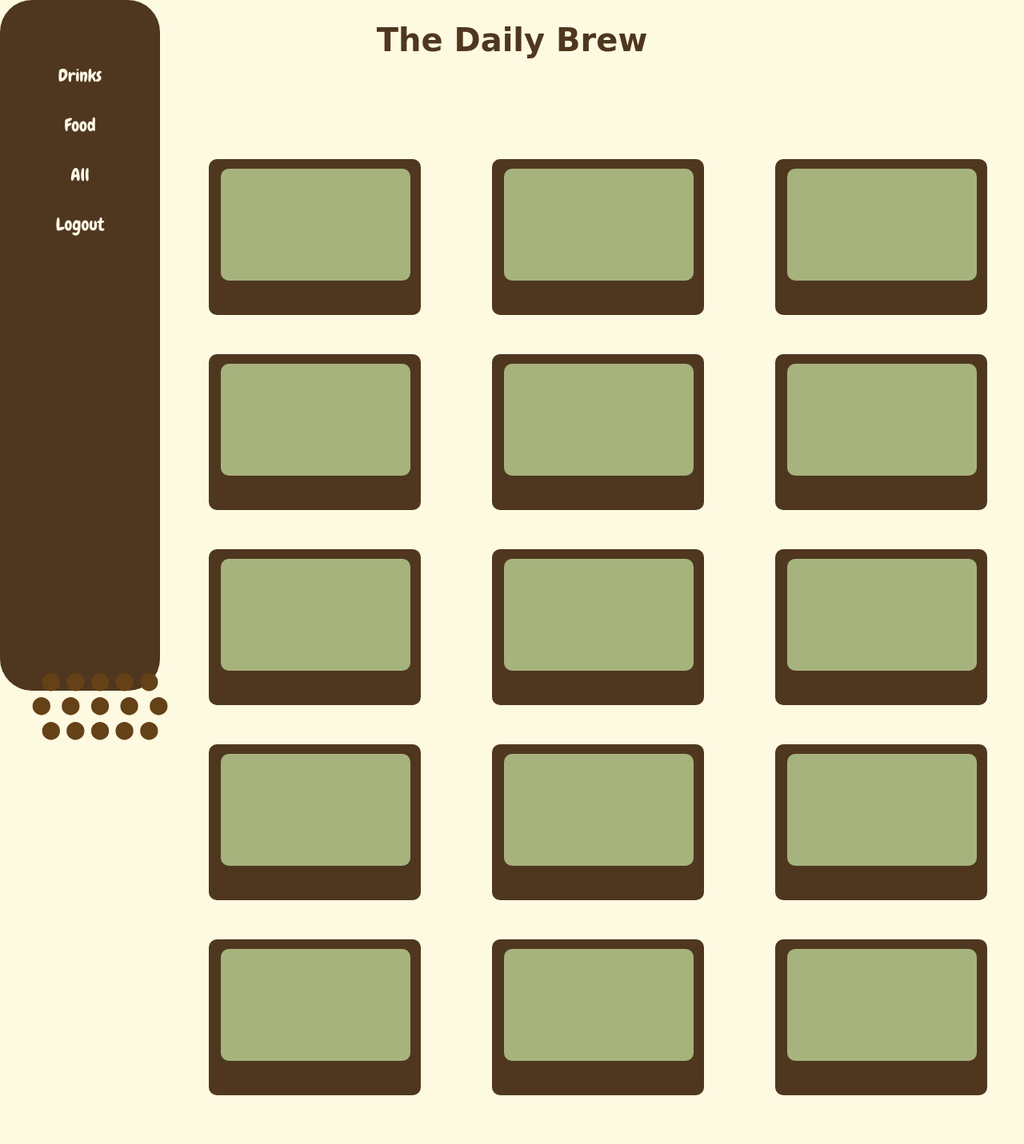
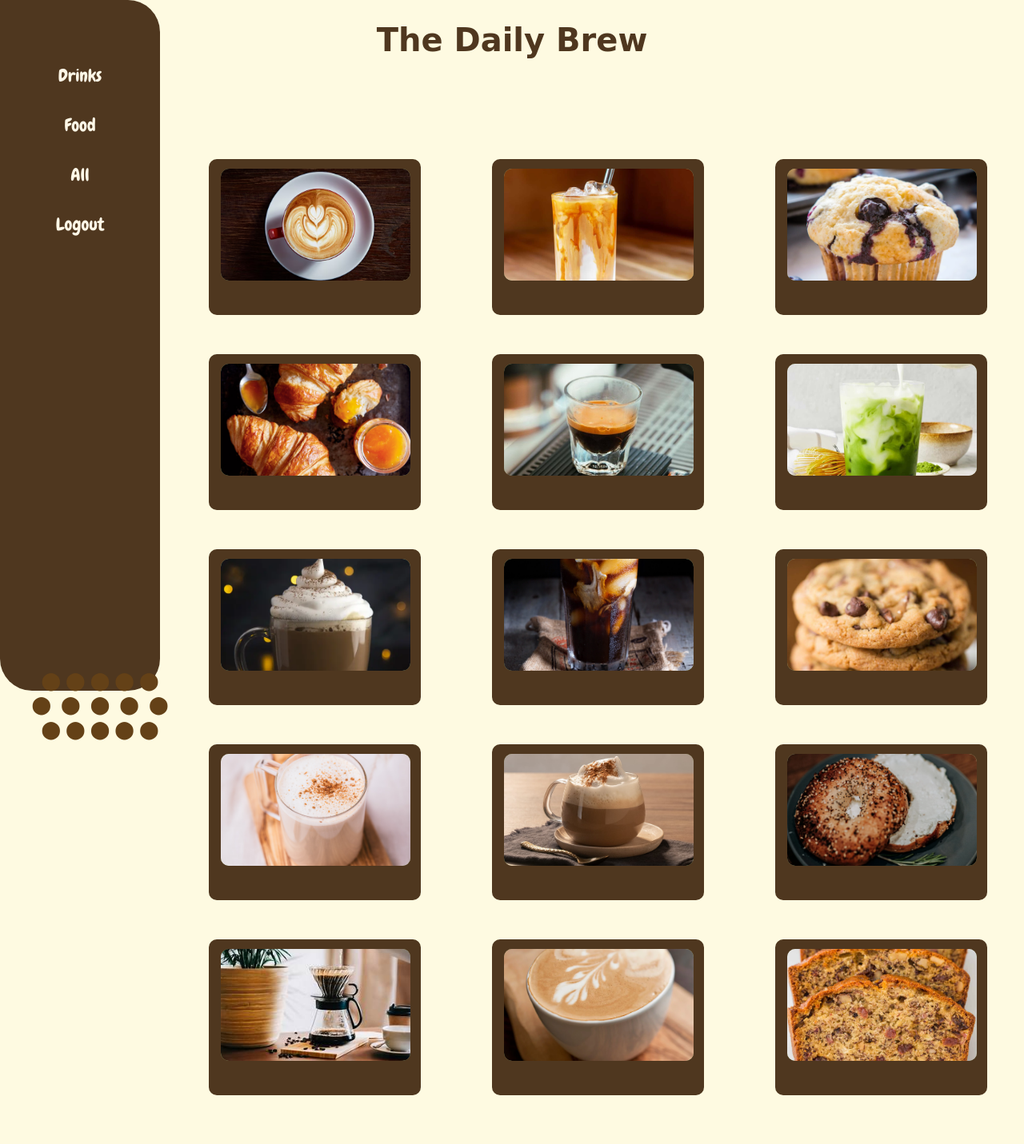
Before and after one commit to Abean16/Django-Unit-Project, a Django app: page /storefront/ in a window 1280 px wide. Shown: the whole page at 80% size. Before the commit the page ends 1370 px from the top, so only its background shows below. Run offline with Django 5.2, Linux system fonts and the light colour scheme; data comes from the database, SQL or seed files in the repository; both versions use the stored data as it was after the commit.

Commit message:
glitch fix, nav fix

```diff
--- a/app/static/css/style.css
+++ b/app/static/css/style.css
@@ -130,7 +130,7 @@ input:-webkit-autofill {
     padding: 0;
     width: 200px;
     background-color: #4f371f;
-    border-radius: 40px;
+    border-radius: 0 40px 40px;
     position: fixed;
     display: flex;
     flex-direction: column;
@@ -138,6 +138,7 @@ input:-webkit-autofill {
     padding-top: 5%;
     top: 0%;
     left: 0%;
+
 }
 
 .navbar li, a {
@@ -241,6 +242,15 @@ input:-webkit-autofill {
     margin: 5%;
     font-size: 22px;
 }
+
+.item-image{
+    width: 100%;
+    height: 140px;
+    object-fit: cover;
+    border-radius: 10px;
+}
+
+
 @keyframes fadeIn {
     0% { opacity: 0; }
     100% { opacity: 1; }
@@ -250,9 +260,9 @@ input:-webkit-autofill {
     padding: 0;
     color: black;
     width: 45%;
-    height: 25%;
+    height: 20%;
     align-self: center;
-    font-size: 12px;
+    font-size: 10px;
     background-color: #a6b37d;
     border: #000000;
     border-width: 1px;
@@ -260,10 +270,11 @@ input:-webkit-autofill {
     border-radius: 30px;
     font-weight:100;
     font-family: "Chewy", system-ui;
-    font-weight: 400;
+    font-weight: 200;
     font-style: normal;
     margin-top: 5%;
-    padding-bottom: 5%;
+    padding-bottom: 12%;
+
 }
 
 #button a{
@@ -298,23 +309,23 @@ input:-webkit-autofill {
 
 
 .price-content{
-    padding-top: 5%;
-    padding-bottom: 2%;
+    padding: 8%;
     background-color: #4f371f;
     display: flex;
     flex-direction: column;
     border-radius: 40px;
     justify-content: center;
     align-items: center;
-    width: 100vh;
+    width: 90vh;
     height: 85vh;
     gap: 0;
+
 }
 
 .back-button{
-    color:#a6b37d;
+    color:#fff8e7;
     font-size: 40px;
-    background-color: #fff8e7;
+    background-color: #a6b37d;
     border-radius: 40px;
 }
 
--- a/app/static/js/main.js
+++ b/app/static/js/main.js
@@ -1,27 +1,29 @@
 const boxes = document.querySelectorAll('.item-box');
 const descs = document.querySelectorAll('.item-desc');
-const innerBoxes = document.querySelectorAll('.item-box-inner')
 
 for (let i = 0; i < boxes.length; i++){
     const currentBox = boxes[i];
     const currentDesc = descs[i];
-    const currentInnerBox = innerBoxes[i]
+    let timeout;
 
     currentBox.addEventListener("mouseenter", function(){
+        clearTimeout(timeout);
+
+        currentBox.style.transition = "padding-bottom 1s";
         currentBox.style.paddingBottom = "25%";
-        currentBox.style.transform = "scaleY(1.0)";
-        currentBox.style.transition = "1s";
-        setTimeout(() => {
+
+        timeout = setTimeout(() => {
             currentDesc.style.display = "flex";
-            currentDesc.style.animation = "fadeIn 1s"
+            currentDesc.style.animation = "fadeIn 1s";
         }, 450);
     });
 
     currentBox.addEventListener("mouseleave", function(){
-        setTimeout(() => {
+        clearTimeout(timeout);
+
+        timeout = setTimeout(() => {
             currentBox.style.paddingBottom = "1%";
             currentDesc.style.display = "none";
         }, 100);
     });
-
 }
--- a/app/templates/storefront.html
+++ b/app/templates/storefront.html
@@ -1,7 +1,7 @@
 {% extends 'base.html' %}
 {% load static %}
 {% block content %}
-<body style="text-align: center;">
+<body style="text-align: center; margin-bottom: 20%;">
     <div>
         <ul class="navbar">
             <li><a href="{% url 'storefront_filtered' 'drink' %}">Drinks</a></li>
@@ -38,12 +38,13 @@
 
     <div class="items">
         {% for item in items%}
-            <div class="item-box" id="item-box">
-                <div class="item-box-inner" id="item-box-inner">
+            <div class="item-box" >
+                <div class="item-box-inner">
+                    <img src="{{ item.image.url }}" alt="{{ item.name }}" class="item-image">
+                </div>
+                    <div class="item-desc">{{item.name}}
+                        <button id="button"><a href="{% url 'pricing' item.id %}">Details</a></button>
                     </div>
-                <div class="item-desc" id="item-desc">{{item.name}}
-                    <button id="button"><a href="{% url 'pricing' item.id %}">Details</a></button>
-                </div>
             </div>
         {% endfor %}
     </div>
```
Also changed, not shown: db.sqlite3, media/my_images/Banana-Bread.jpg (added), media/my_images/Capuccino2.jpg (added), media/my_images/Chocolate-Chip-Cookies.jpg (added), media/my_images/Iced-Caramel-Macchiato.jpg (added), media/my_images/almond-flatwhite.webp (added), media/my_images/bagel-with-cream-cheese.webp (added), media/my_images/blueberry-muffin.webp (added), media/my_images/butter-croissant.jpg (added), media/my_images/chai-latte.jpg (added), media/my_images/chai-tea-latte.jpg (added), media/my_images/cold-brew.webp (added), media/my_images/drip-coffee.jpg (added), media/my_images/espresso-shot.jpg (added), 3 more files.
